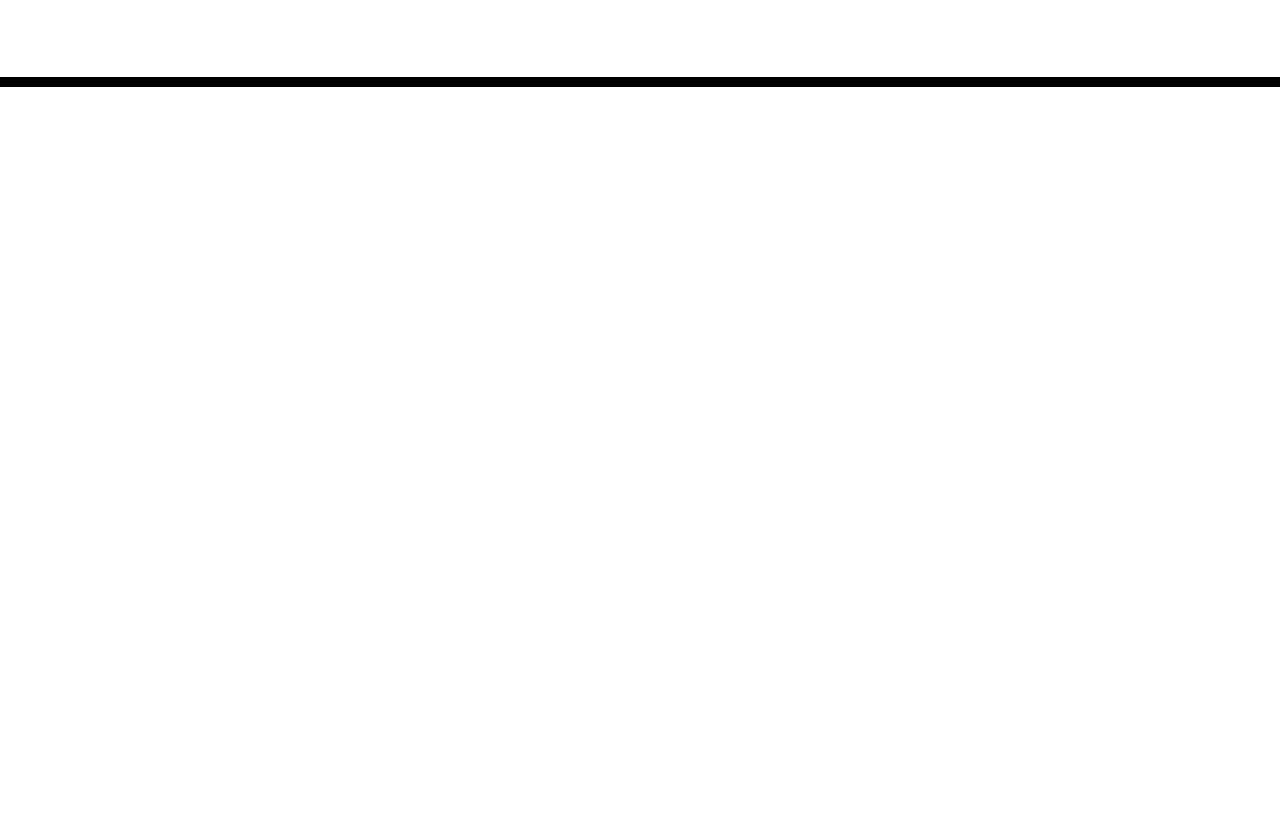
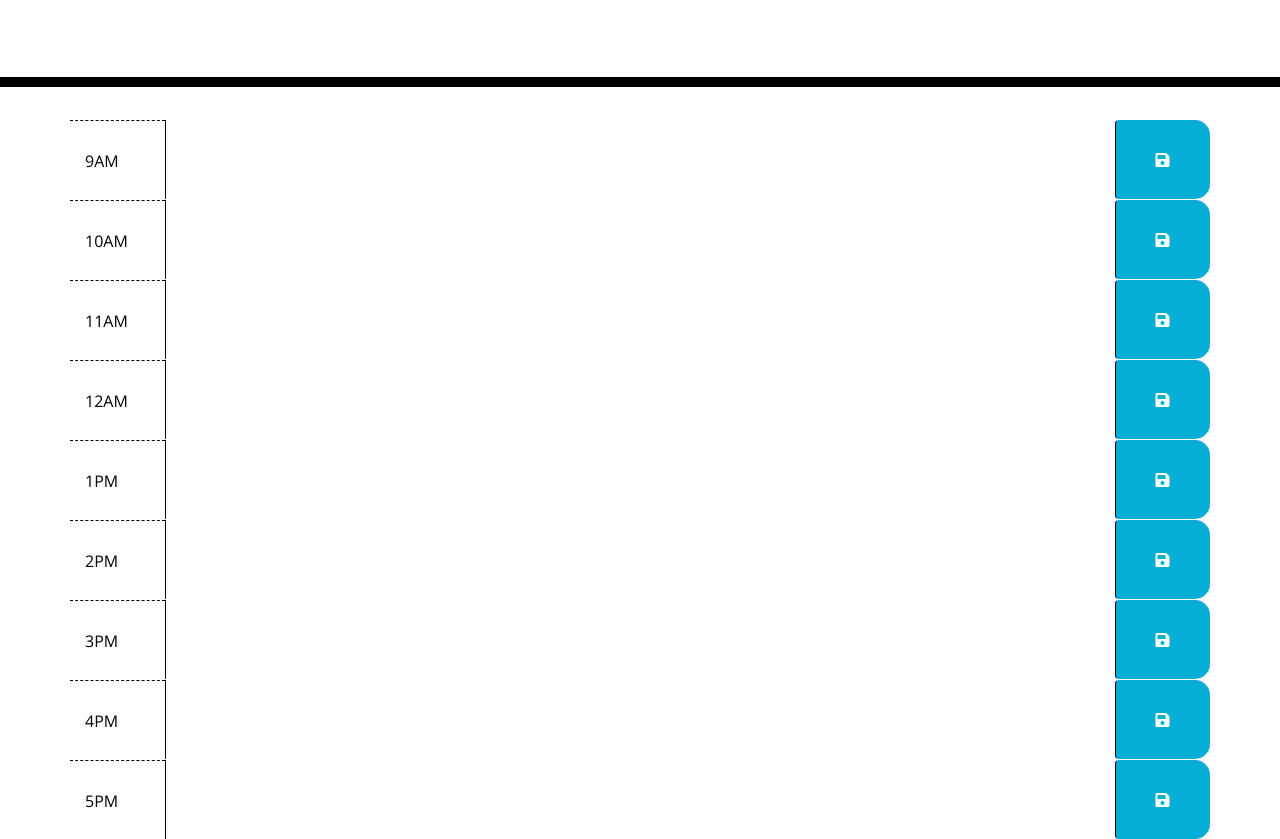
Before and after one commit to CoulsonP/Scheduler-Challenge-5, a plain HTML site: page index.html in a window 1280 px wide. Shown: the part 181-1020 px from the top of the page. Before the commit the page ends 800 px from the top, so only its background shows below. Drawn offline with nearby package versions, Linux system fonts and the light colour scheme; files that its build step writes are made by us from their sources.

Commit message:
added time block with notes as well as linked the style sheet and javascript properly

```diff
--- a/index.html
+++ b/index.html
@@ -18,7 +18,7 @@
       href="https://fonts.googleapis.com/css?family=Open+Sans&display=swap"
       rel="stylesheet"
     />
-    <link rel="stylesheet" href="style.css" />
+    <link rel="stylesheet" href="./assets/style.css" />
     <title>Work Day Scheduler</title>
   </head>
 
@@ -30,9 +30,101 @@
     </header>
     <div class="container">
       <!-- Timeblocks go here -->
+      <div id="9" class="row colorcode">
+<!-- time block for 9am -->
+        <div class="col-md-1 hour">
+          9AM
+        </div>
+        <textarea class="col-md-10 description">
+        </textarea>
+        <!-- button that appears on the right side of the screen to save -->
+        <button class="btn saveBtn col-md-1"><i class="fas fa-save"></i></button>
+      </div>
+  <!-- time block for 10am -->
+      <div id="10" class="row colorcode">
+        <div class="col-md-1 hour">
+          10AM
+        </div>
+        <textarea class="col-md-10 description">
+        </textarea>
+           <!-- button that appears on the right side of the screen to save -->
+        <button class="btn saveBtn col-md-1"><i class="fas fa-save"></i></button>
+      </div>
+<!-- time block for 11am -->
+      <div id="11" class="row colorcode">
+        <div class="col-md-1 hour">
+          11AM
+        </div>
+        <textarea class="col-md-10 description">
+        </textarea>
+           <!-- button that appears on the right side of the screen to save -->
+        <button class="btn saveBtn col-md-1"><i class="fas fa-save"></i></button>
+      </div>
+<!-- time block for 12am -->
+      <div id="12" class="row colorcode">
+        <div class="col-md-1 hour">
+          12AM
+        </div>
+        <textarea class="col-md-10 description">
+        </textarea>
+           <!-- button that appears on the right side of the screen to save -->
+        <button class="btn saveBtn col-md-1"><i class="fas fa-save"></i></button>
+      </div>
+<!-- time block for 1pm -->
+      <div id="13" class="row colorcode">
+        <div class="col-md-1 hour">
+          1PM
+        </div>
+        <textarea class="col-md-10 description">
+        </textarea>
+           <!-- button that appears on the right side of the screen to save -->
+        <button class="btn saveBtn col-md-1"><i class="fas fa-save"></i></button>
+      </div>
+<!-- time block for 2pm -->
+      <div id="14" class="row colorcode">
+        <div class="col-md-1 hour">
+          2PM
+        </div>
+        <textarea class="col-md-10 description">
+        </textarea>
+           <!-- button that appears on the right side of the screen to save -->
+        <button class="btn saveBtn col-md-1"><i class="fas fa-save"></i></button>
+      </div>
+<!-- time block for 3pm -->
+      <div id="15" class="row colorcode">
+        <div class="col-md-1 hour">
+          3PM
+        </div>
+        <textarea class="col-md-10 description">
+        </textarea>
+           <!-- button that appears on the right side of the screen to save -->
+        <button class="btn saveBtn col-md-1"><i class="fas fa-save"></i></button>
+      </div>
+<!-- time block for 4pm -->
+      <div id="16" class="row colorcode">
+        <div class="col-md-1 hour">
+          4PM
+        </div>
+        <textarea class="col-md-10 description">
+        </textarea>
+           <!-- button that appears on the right side of the screen to save -->
+        <button class="btn saveBtn col-md-1"><i class="fas fa-save"></i></button>
+      </div>
+<!-- time block for 5pm -->
+      <div id="17" class="row colorcode">
+        <div class="col-md-1 hour">
+          5PM
+        </div>
+        <textarea class="col-md-10 description">
+        </textarea>
+           <!-- button that appears on the right side of the screen to save -->
+        <button class="btn saveBtn col-md-1"><i class="fas fa-save"></i></button>
+      </div>
+
     </div>
 
     <script src="https://cdnjs.cloudflare.com/ajax/libs/jquery/3.2.1/jquery.min.js"></script>
     <script src="https://cdnjs.cloudflare.com/ajax/libs/moment.js/2.24.0/moment.min.js"></script>
+    <script src="./assets/script.js"></script>
   </body>
 </html>
```
